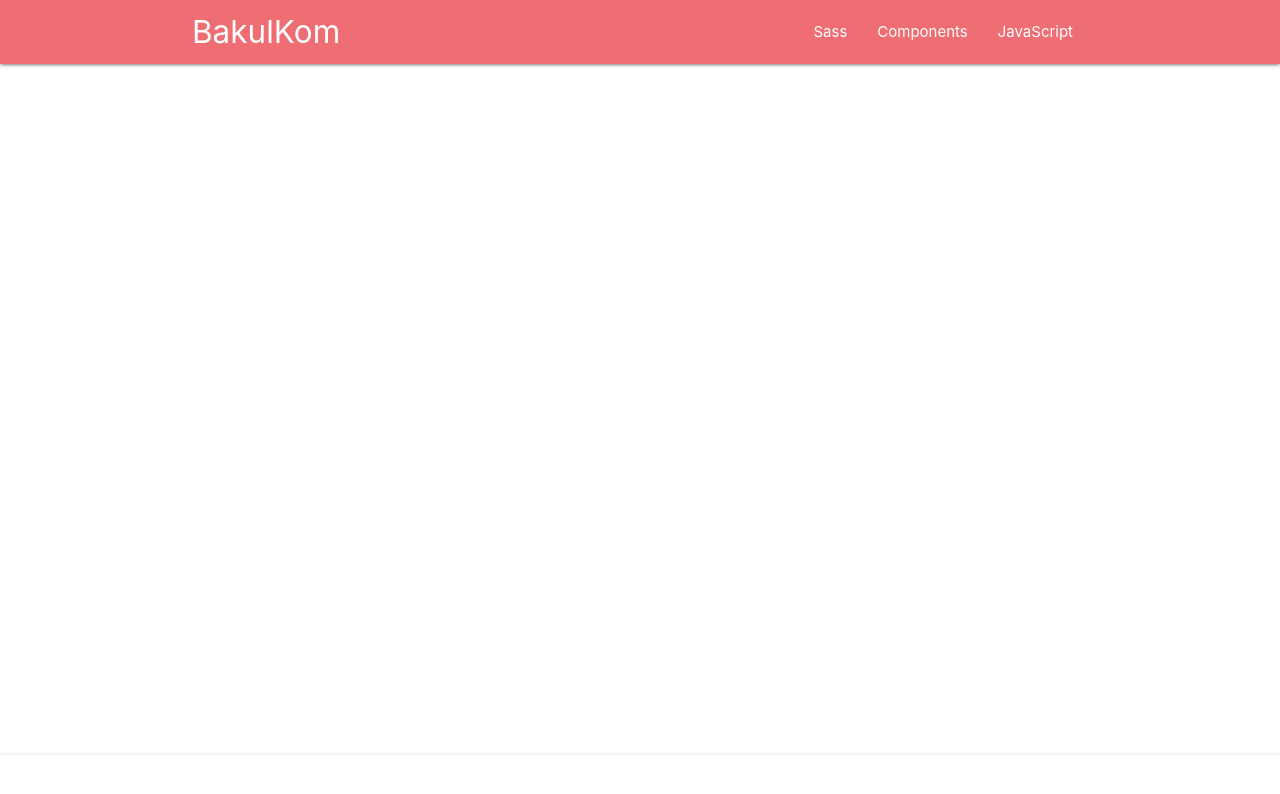
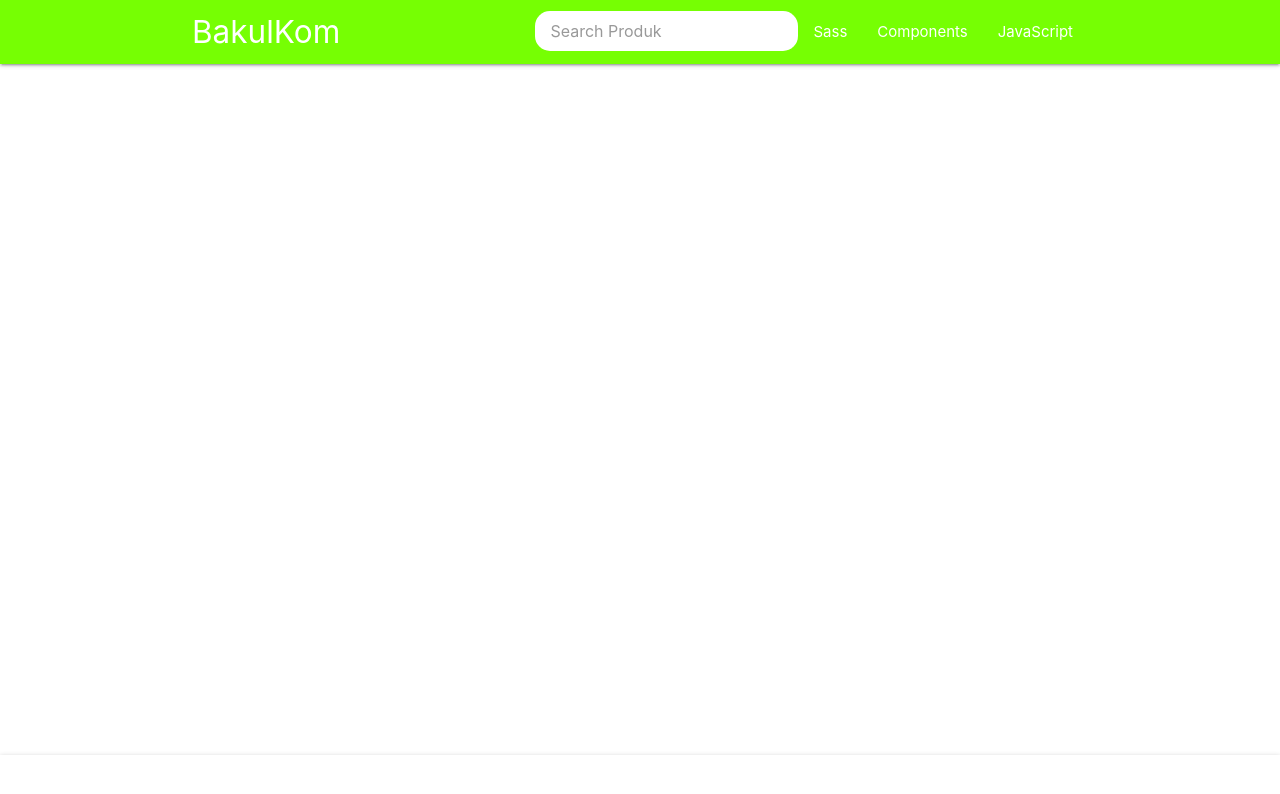
Before and after one commit to zidni-rifan/bakulkom, a plain HTML site: page index.html in a window 1280 px wide. Drawn offline with Linux system fonts and the light colour scheme.

Commit message:
add search fitur

```diff
--- a/assets/css/main.css
+++ b/assets/css/main.css
@@ -2,3 +2,13 @@
   bottom: 0;
   height: 45px;
 }
+#search-desktop {
+  box-sizing: border-box;
+  border: 0;
+  border-radius: 15px;
+  padding-left: 15px;
+  height: 40px;
+}
+#search-desktop::placeholder {
+  color: rgb(153, 153, 153);
+}
--- a/index.html
+++ b/index.html
@@ -12,13 +12,21 @@
     <link rel="stylesheet" href="assets/css/main.css" />
   </head>
   <body>
-    <!-- Navbar Dekstop -->
+    <!-- Navbar Desktop -->
     <div class="navbar-fixed hide-on-med-and-down">
-      <nav>
+      <nav id="nav-desktop" class="light-green accent-3">
         <div class="container">
           <a href="#" class="brand-logo">BakulKom</a>
           <ul class="right">
-            <li><a href="sass.html">Sass</a></li>
+            <li>
+              <input
+                type="search"
+                id="search-desktop"
+                placeholder="Search Produk"
+                class="white"
+              />
+            </li>
+            <li><a href="#">Sass</a></li>
             <li><a href="badges.html">Components</a></li>
             <li><a href="collapsible.html">JavaScript</a></li>
           </ul>
```
